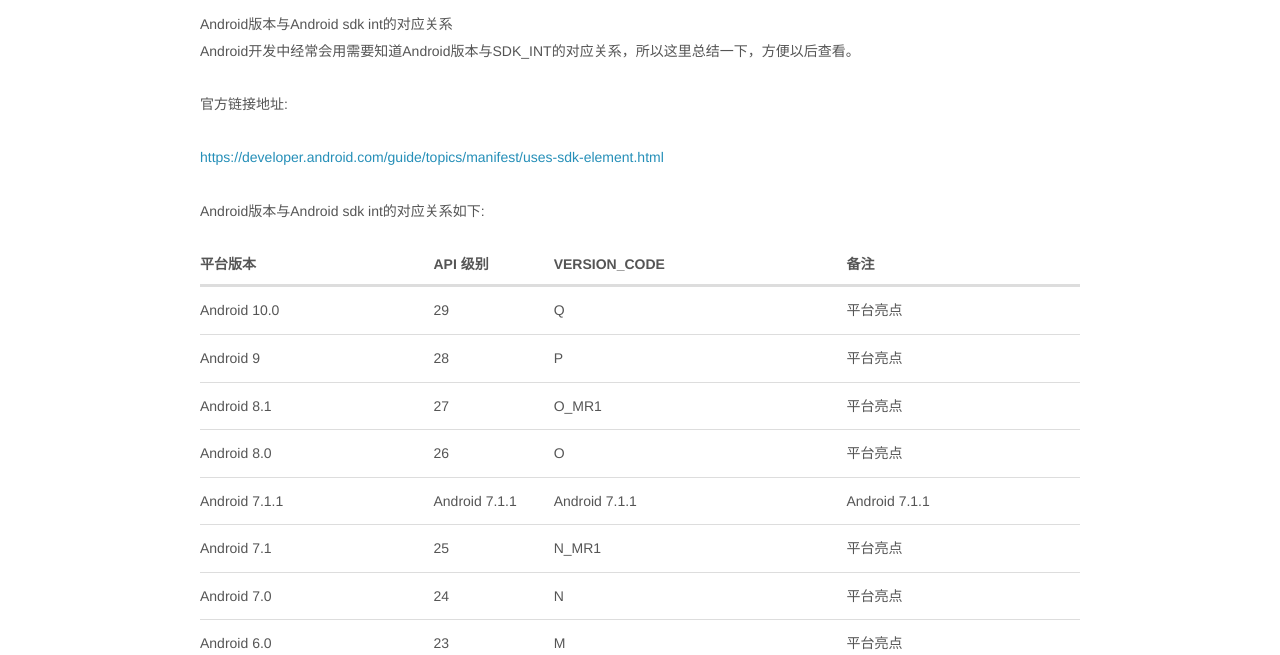
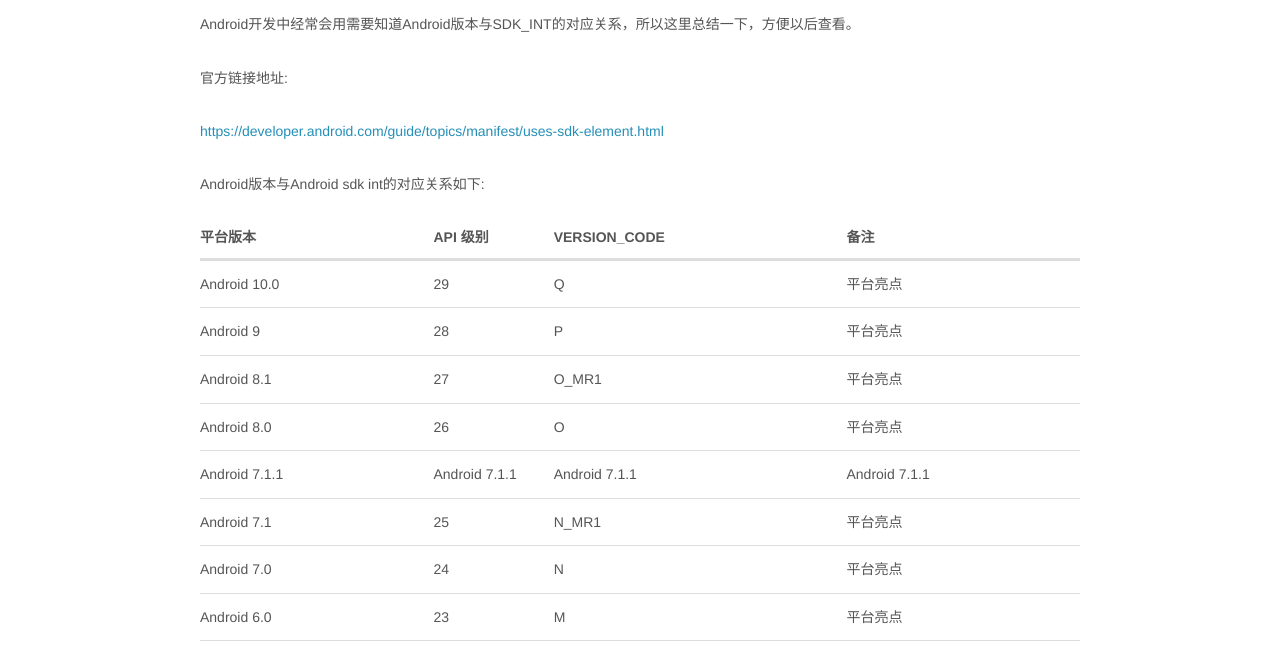
Before and after one commit to delicious28/delicious28.github.io, a plain HTML site: page 2021/01/20/android版本与sdk-int对应关系/index.html in a window 1280 px wide. Shown: the part 445-1100 px from the top of the page. Drawn offline with nearby package versions, Linux system fonts and the light colour scheme.

Commit message:
publish site

```diff
--- a/2021/01/20/android版本与sdk-int对应关系/index.html
+++ b/2021/01/20/android版本与sdk-int对应关系/index.html
@@ -5,15 +5,15 @@
 
   <title>int对应关系 | 毛毛博客</title>
   <meta name="viewport" content="width=device-width, initial-scale=1, maximum-scale=1">
-  <meta name="description" content="Android版本与Android sdk int的对应关系Android开发中经常会用需要知道Android版本与SDK_INT的对应关系，所以这里总结一下，方便以后查看。 官方链接地址: https:&#x2F;&#x2F;developer.android.com&#x2F;guide&#x2F;topics&#x2F;manifest&#x2F;uses-sdk-element.html Android版本与Android sdk int的对应关系">
+  <meta name="description" content="Android开发中经常会用需要知道Android版本与SDK_INT的对应关系，所以这里总结一下，方便以后查看。 官方链接地址: https:&#x2F;&#x2F;developer.android.com&#x2F;guide&#x2F;topics&#x2F;manifest&#x2F;uses-sdk-element.html Android版本与Android sdk int的对应关系如下:    平台版本 API 级别 VERSION_COD">
 <meta property="og:type" content="article">
 <meta property="og:title" content="int对应关系">
 <meta property="og:url" content="https://delicious28.github.io/2021/01/20/android%E7%89%88%E6%9C%AC%E4%B8%8Esdk-int%E5%AF%B9%E5%BA%94%E5%85%B3%E7%B3%BB/index.html">
 <meta property="og:site_name" content="毛毛博客">
-<meta property="og:description" content="Android版本与Android sdk int的对应关系Android开发中经常会用需要知道Android版本与SDK_INT的对应关系，所以这里总结一下，方便以后查看。 官方链接地址: https:&#x2F;&#x2F;developer.android.com&#x2F;guide&#x2F;topics&#x2F;manifest&#x2F;uses-sdk-element.html Android版本与Android sdk int的对应关系">
+<meta property="og:description" content="Android开发中经常会用需要知道Android版本与SDK_INT的对应关系，所以这里总结一下，方便以后查看。 官方链接地址: https:&#x2F;&#x2F;developer.android.com&#x2F;guide&#x2F;topics&#x2F;manifest&#x2F;uses-sdk-element.html Android版本与Android sdk int的对应关系如下:    平台版本 API 级别 VERSION_COD">
 <meta property="og:locale">
 <meta property="article:published_time" content="2021-01-20T08:18:38.000Z">
-<meta property="article:modified_time" content="2021-01-20T08:22:44.930Z">
+<meta property="article:modified_time" content="2021-01-20T08:23:16.361Z">
 <meta property="article:author" content="mm">
 <meta property="article:tag" content="技术文档">
 <meta name="twitter:card" content="summary">
@@ -140,7 +140,7 @@
 
     <div class="article-entry" itemprop="articleBody">
 
-        <p>Android版本与Android sdk int的对应关系<br>Android开发中经常会用需要知道Android版本与SDK_INT的对应关系，所以这里总结一下，方便以后查看。</p>
+        <p>Android开发中经常会用需要知道Android版本与SDK_INT的对应关系，所以这里总结一下，方便以后查看。</p>
 <p>官方链接地址:</p>
 <p><a target="_blank" rel="noopener" href="https://developer.android.com/guide/topics/manifest/uses-sdk-element.html">https://developer.android.com/guide/topics/manifest/uses-sdk-element.html</a></p>
 <p>Android版本与Android sdk int的对应关系如下:</p>
```
Also changed, not shown: index.html (+1 -1 lines).
